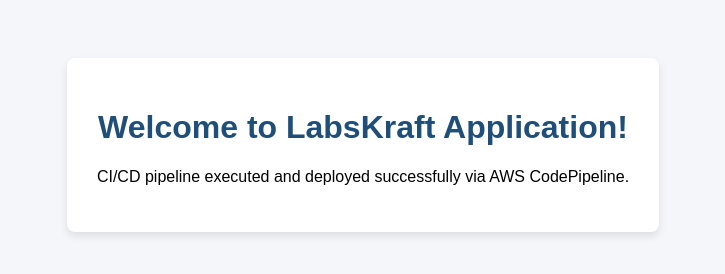
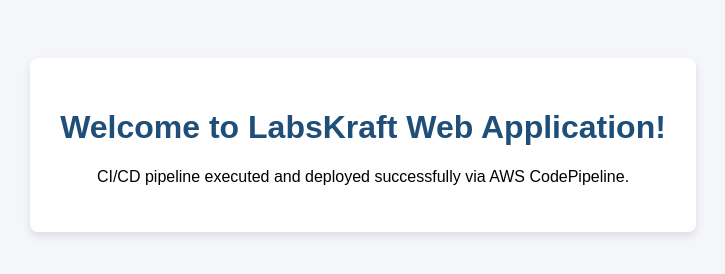
Before and after one commit to Labs-Kraft/labskraft-frontend-repo, a plain HTML site: page index.html in a window 1280 px wide. Shown: the whole page, without its empty margins (277-1002 px from the left). Drawn offline with Linux system fonts and the light colour scheme.

Commit message:
Simplified static website

```diff
--- a/index.html
+++ b/index.html
@@ -32,7 +32,7 @@
     <div class="container">
 
         <h1>
-            Welcome to LabsKraft Application!
+            Welcome to LabsKraft Web  Application!
         </h1>
 
         <p>
```
